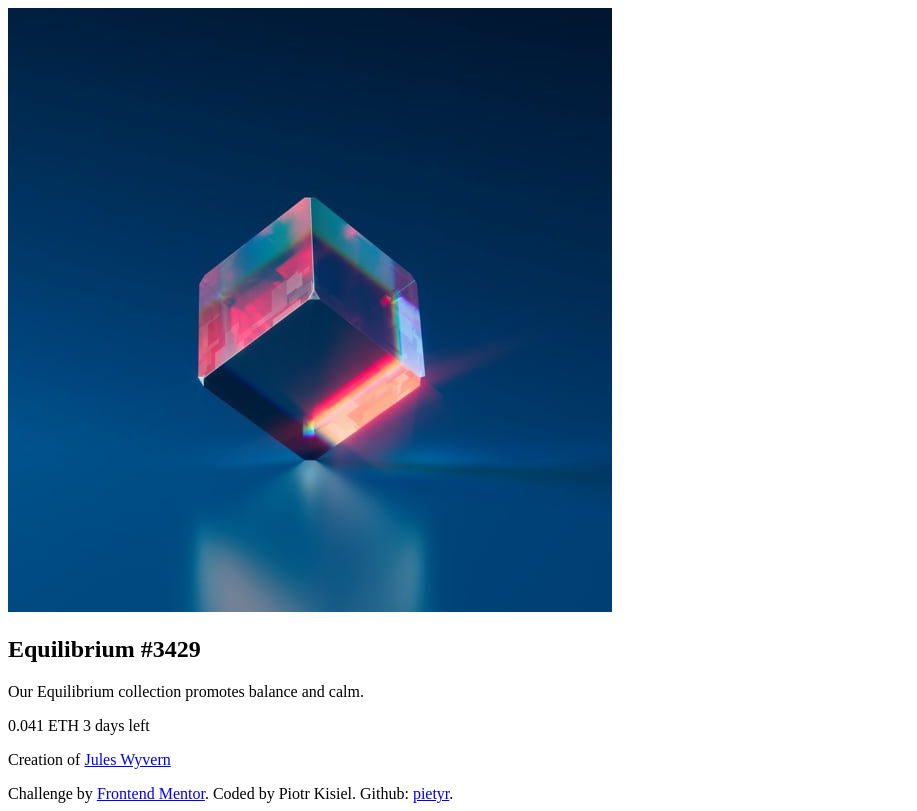
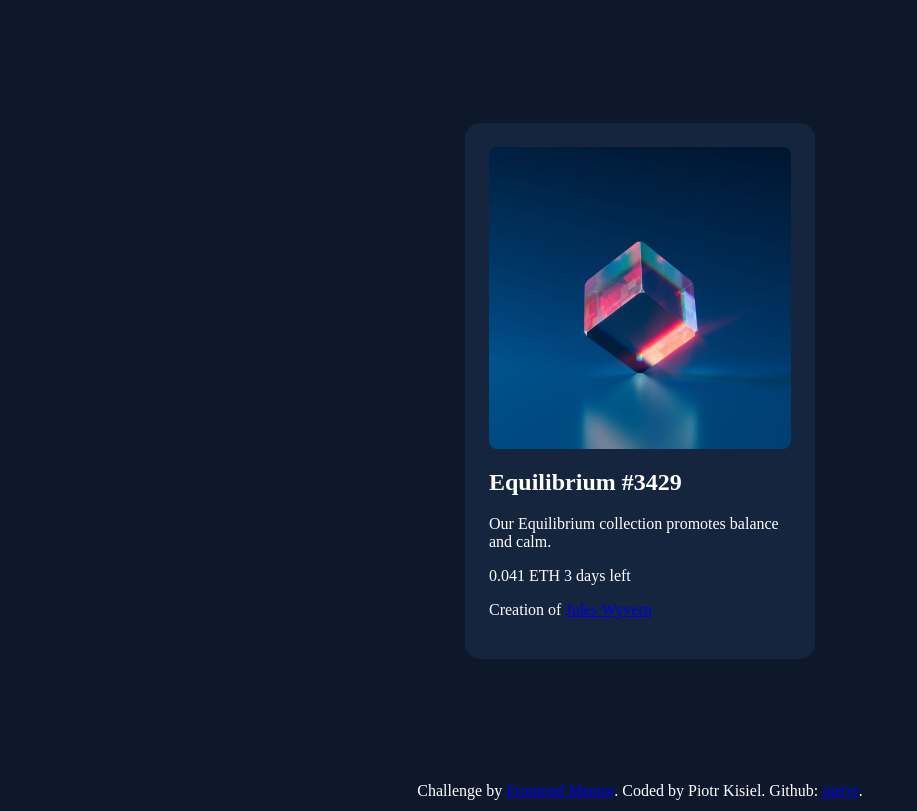
Before and after one commit to pietyr/ntf-preview-card-component, a plain HTML site: page index.html in a window 1280 px wide. Shown: the whole page, without its empty margins (0-917 px from the left). Drawn offline with Linux system fonts and the light colour scheme.

Commit message:
Added layout

```diff
--- a/index.html
+++ b/index.html
@@ -11,6 +11,7 @@
 			href="./images/favicon-32x32.png"
 		/>
 		<title>Frontend Mentor | NFT preview card component</title>
+		<link rel="stylesheet" href="styles/style.css" />
 	</head>
 	<body>
 		<main>
--- /dev/null
+++ b/styles/style.css
@@ -0,0 +1,56 @@
+:root {
+	--soft-blue: hsl(215, 51%, 70%);
+	--cyan: hsl(178, 100%, 50%);
+
+	--very-dark-blue-main-bg: hsl(217, 54%, 11%);
+	--very-dark-blue-card-bg: hsl(216, 50%, 16%);
+	--very-dark-blue-line: hsl(215, 32%, 27%);
+	--white: hsl(0, 0%, 100%);
+
+	--p-size: 1.125em;
+}
+
+html {
+	box-sizing: border-box;
+}
+
+*,
+*::before,
+*::after {
+	box-sizing: inherit;
+}
+
+body {
+	display: flex;
+	flex-direction: column;
+	align-items: center;
+	min-height: 100vh;
+	margin: 0;
+	background-color: var(--very-dark-blue-main-bg);
+	color: var(--white);
+}
+
+main {
+	flex-grow: 1;
+	display: flex;
+	flex-direction: column;
+	justify-content: center;
+	margin: auto 1.5rem;
+}
+
+article {
+	background-color: var(--very-dark-blue-card-bg);
+	padding: 1.5rem;
+	max-width: 21.875rem;
+	border-radius: 1rem;
+}
+
+img {
+	display: block;
+	max-width: 100%;
+	border-radius: 0.5rem;
+}
+
+footer {
+	flex-grow: 0;
+}
```
